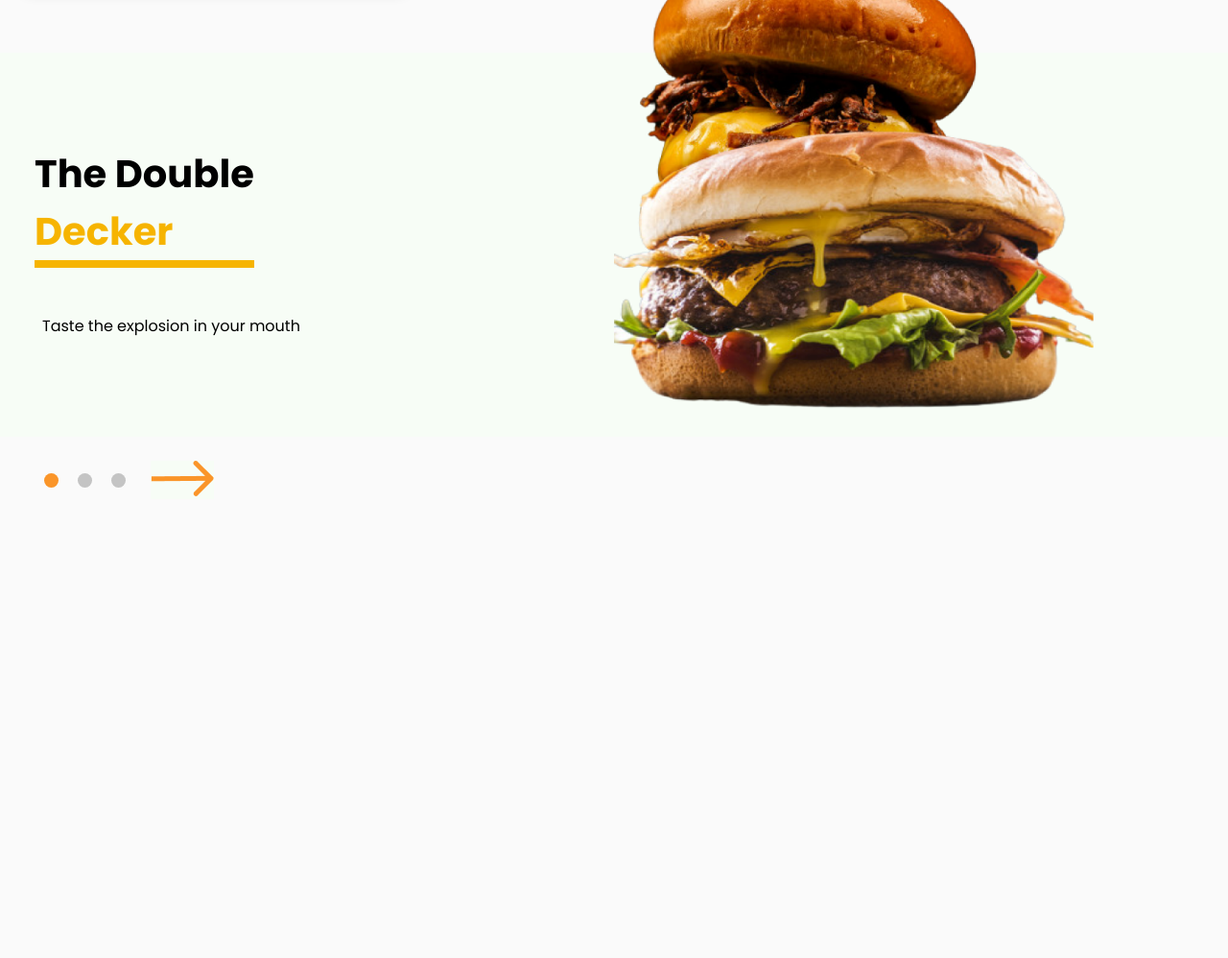
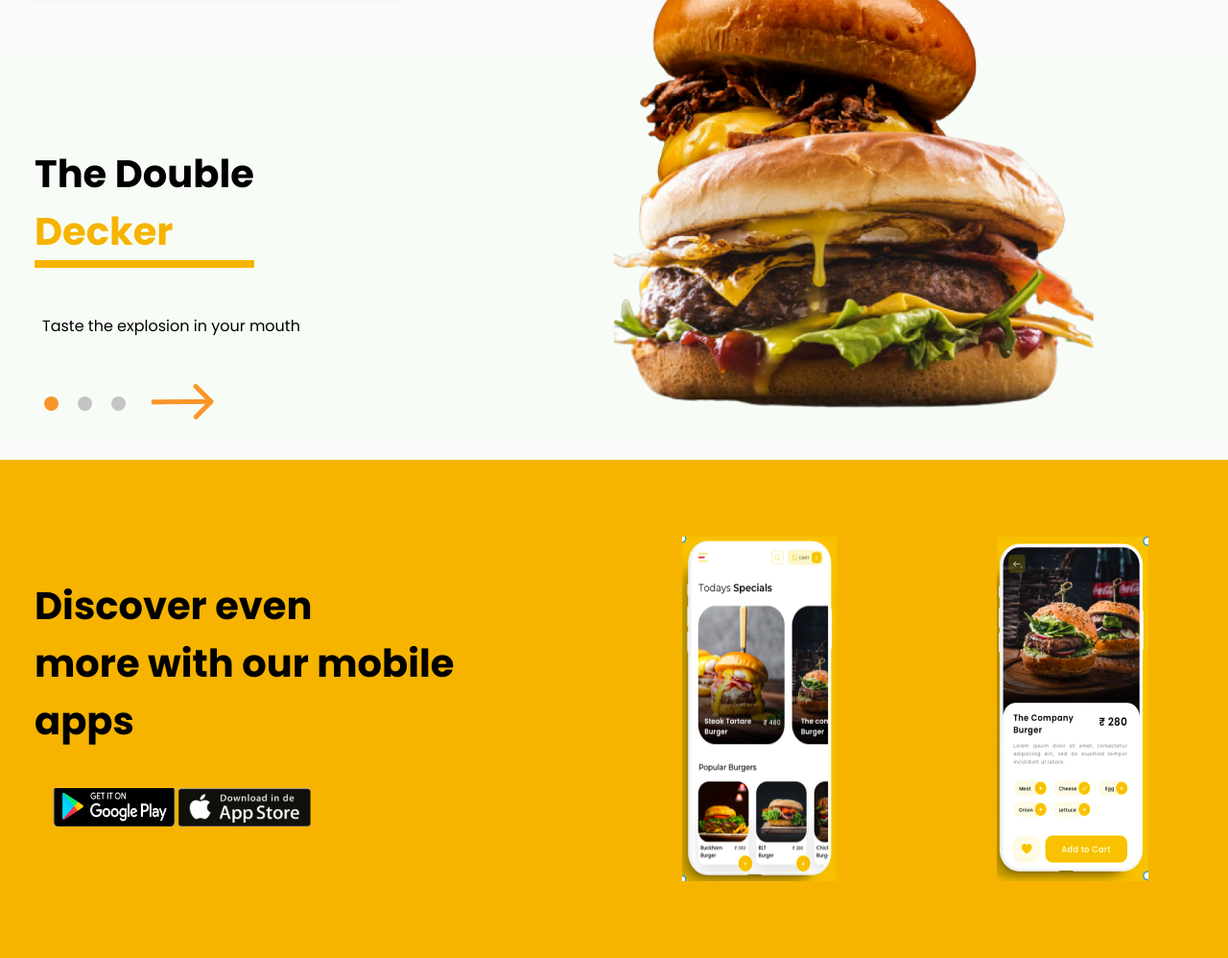
Before and after one commit to bryanbill/burgers, a plain HTML site: page index.html in a window 1280 px wide. Shown: the part 2021-3019 px from the top of the page at 96% size. Before the commit the page ends 2541 px from the top, so only its background shows below. Drawn offline with Linux system fonts and the light colour scheme.

Commit message:
Discoer section

```diff
--- a/css/utility.css
+++ b/css/utility.css
@@ -113,6 +113,9 @@ Licence: MIT
 }
 .space-between {
   justify-content: space-between;
+}
+.space-around{
+  justify-content: space-around;
 }
 .position-relative {
   position: relative;
@@ -269,6 +272,9 @@ Licence: MIT
 .pt-10{
   padding-top: 5rem;
 }
+.pb-10{
+  padding-bottom: 5rem;
+}
 /* Lists */
 li {
   display: list-item;
--- a/index.html
+++ b/index.html
@@ -180,7 +180,7 @@
            <img  height="450" width="500" class="right-image1  position-absolute" src="./assets/double-check1.png">
                </div>
       </div>
-      <div class="col pt-10 px-4">
+      <div class="col py-10 px-4">
         <div class="row align-center px-4">
           <div class="indicator bg-primary"></div>
           <div class="indicator"></div>
@@ -193,6 +193,29 @@
     </div>
 
   </section>
+
+  <!-- End Double Decker -->
+
+  <!-- Discover Section -->
+  <section id="discover" class="bg-yellow pt-10 pb-10 mt-4">
+    <div class="container px-4">
+      <div class="row align-center">
+        <div class="col-6 justify-center px-4">
+          <div class="motto">Discover even <br> more with our mobile <br> apps</div>
+          <div class="p-4 d-flex space-around w-50 mt-4">
+            <img src="./assets/gplay.png" alt="gplay" height="40" class=" download">
+            <img src="./assets/a_store.png" alt="appstore" height="40" class="download">
+          </div>
+        </div>
+        <div class="col-6">
+          <div class="row space-around">
+            <img src="./assets/mobile1.png">
+            <img src="./assets/mobile2.png">
+          </div>
+        </div>
+      </div>
+    </div>
+  </section>
 </body>
 
 </html>
```
Also changed, not shown: assets/a_store.png (added), assets/gplay.png (added).
